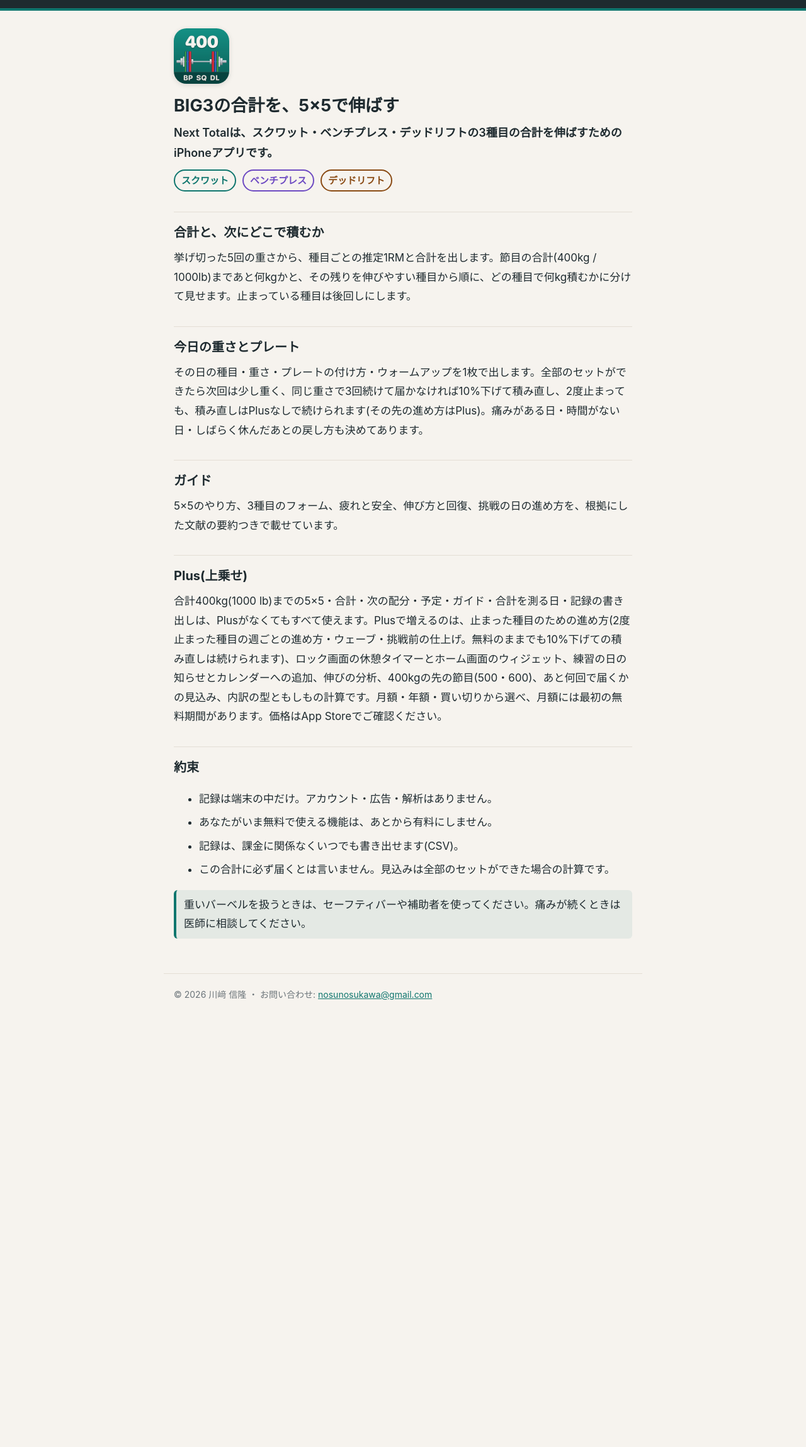
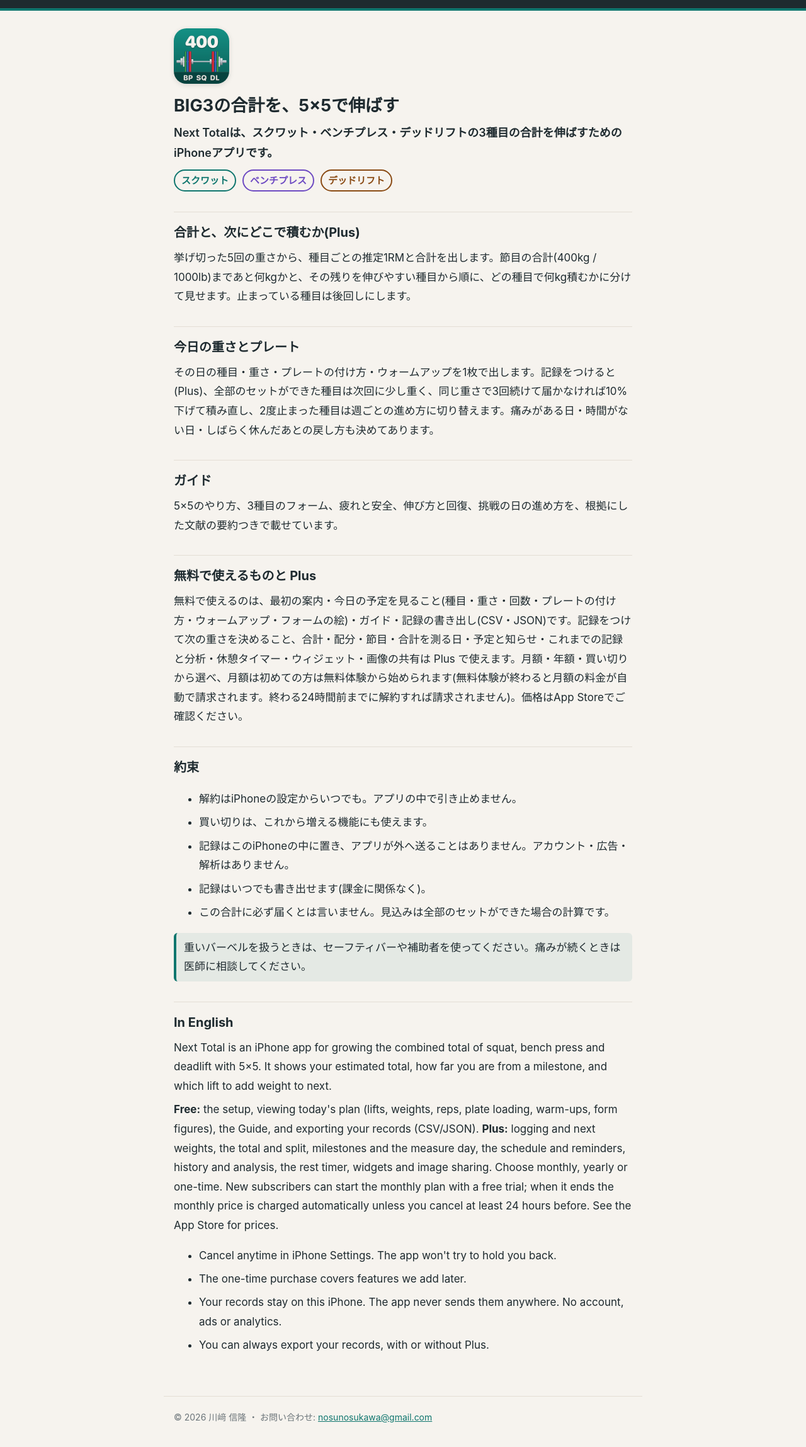
Before and after one commit to nosunosukawa/nexttotal-site, a plain HTML site: page index.html in a window 1280 px wide. Shown: the part 57-2354 px from the top of the page at 63% size. Before the commit the page ends 1688 px from the top, so only its background shows below. Drawn offline with Linux system fonts and the light colour scheme.

Commit message:
ほぼ全部有料の線に合わせる (法務 2026-10-07-legal-hardpaywall の B・6 節)
- index: 無料で使えるもの (最初の案内・今日の予定を見る・ガイド・記録の書き出し) と Plus の中身を新しい線に。月額の無料体験と自動の請求・24 時間前の解約を書く。積み直しは Plus なしで続けられる、の言い方を外す
- index の約束をアプリの 4 行にそろえる (解約はいつでも・買い切りはこれからの機能にも・アプリが外へ送ることはない・記録はいつでも書き出せる)。「いま無料の機能はあとから有料にしない」は外した
- support: 「Plus が無くてもすべて使える」の 2 か所を直す。解約は「無料体験が終わる 24 時間前までに」。書き出しは設定から (CSV・JSON・無料)。無料体験のお知らせの Q&A を足す
- privacy: 無料体験のお知らせ (ローカル通知)・購入の状態の扱い・サブスクリプションの管理のページ・JSON の書き出しを足し、最終更新を 10/7 に
- 3 ページに英語の節を足す

Co-Authored-By: Claude Opus 5.5 <noreply@anthropic.com>

```diff
--- a/index.html
+++ b/index.html
@@ -42,22 +42,35 @@
 <h1>BIG3の合計を、5×5で伸ばす</h1>
 <p class="lead">Next Totalは、スクワット・ベンチプレス・デッドリフトの3種目の合計を伸ばすためのiPhoneアプリです。</p>
 <div class="lifts"><span class="sq">スクワット</span><span class="bp">ベンチプレス</span><span class="dl">デッドリフト</span></div>
-<h2>合計と、次にどこで積むか</h2>
+<h2>合計と、次にどこで積むか(Plus)</h2>
 <p>挙げ切った5回の重さから、種目ごとの推定1RMと合計を出します。節目の合計(400kg / 1000lb)まであと何kgかと、その残りを伸びやすい種目から順に、どの種目で何kg積むかに分けて見せます。止まっている種目は後回しにします。</p>
 <h2>今日の重さとプレート</h2>
-<p>その日の種目・重さ・プレートの付け方・ウォームアップを1枚で出します。全部のセットができたら次回は少し重く、同じ重さで3回続けて届かなければ10%下げて積み直し、2度止まっても、積み直しはPlusなしで続けられます(その先の進め方はPlus)。痛みがある日・時間がない日・しばらく休んだあとの戻し方も決めてあります。</p>
+<p>その日の種目・重さ・プレートの付け方・ウォームアップを1枚で出します。記録をつけると(Plus)、全部のセットができた種目は次回に少し重く、同じ重さで3回続けて届かなければ10%下げて積み直し、2度止まった種目は週ごとの進め方に切り替えます。痛みがある日・時間がない日・しばらく休んだあとの戻し方も決めてあります。</p>
 <h2>ガイド</h2>
 <p>5×5のやり方、3種目のフォーム、疲れと安全、伸び方と回復、挑戦の日の進め方を、根拠にした文献の要約つきで載せています。</p>
-<h2>Plus(上乗せ)</h2>
-<p>合計400kg(1000 lb)までの5×5・合計・次の配分・予定・ガイド・合計を測る日・記録の書き出しは、Plusがなくてもすべて使えます。Plusで増えるのは、止まった種目のための進め方(2度止まった種目の週ごとの進め方・ウェーブ・挑戦前の仕上げ。無料のままでも10%下げての積み直しは続けられます)、ロック画面の休憩タイマーとホーム画面のウィジェット、練習の日の知らせとカレンダーへの追加、伸びの分析、400kgの先の節目(500・600)、あと何回で届くかの見込み、内訳の型ともしもの計算です。月額・年額・買い切りから選べ、月額には最初の無料期間があります。価格はApp Storeでご確認ください。</p>
+<h2>無料で使えるものと Plus</h2>
+<p>無料で使えるのは、最初の案内・今日の予定を見ること(種目・重さ・回数・プレートの付け方・ウォームアップ・フォームの絵)・ガイド・記録の書き出し(CSV・JSON)です。記録をつけて次の重さを決めること、合計・配分・節目・合計を測る日・予定と知らせ・これまでの記録と分析・休憩タイマー・ウィジェット・画像の共有は Plus で使えます。月額・年額・買い切りから選べ、月額は初めての方は無料体験から始められます(無料体験が終わると月額の料金が自動で請求されます。終わる24時間前までに解約すれば請求されません)。価格はApp Storeでご確認ください。</p>
 <h2>約束</h2>
 <ul>
-<li>記録は端末の中だけ。アカウント・広告・解析はありません。</li>
-<li>あなたがいま無料で使える機能は、あとから有料にしません。</li>
-<li>記録は、課金に関係なくいつでも書き出せます(CSV)。</li>
+<li>解約はiPhoneの設定からいつでも。アプリの中で引き止めません。</li>
+<li>買い切りは、これから増える機能にも使えます。</li>
+<li>記録はこのiPhoneの中に置き、アプリが外へ送ることはありません。アカウント・広告・解析はありません。</li>
+<li>記録はいつでも書き出せます(課金に関係なく)。</li>
 <li>この合計に必ず届くとは言いません。見込みは全部のセットができた場合の計算です。</li>
 </ul>
 <p class="note">重いバーベルを扱うときは、セーフティバーや補助者を使ってください。痛みが続くときは医師に相談してください。</p>
+
+<h2 lang="en">In English</h2>
+<div lang="en">
+<p>Next Total is an iPhone app for growing the combined total of squat, bench press and deadlift with 5×5. It shows your estimated total, how far you are from a milestone, and which lift to add weight to next.</p>
+<p><strong>Free:</strong> the setup, viewing today's plan (lifts, weights, reps, plate loading, warm-ups, form figures), the Guide, and exporting your records (CSV/JSON). <strong>Plus:</strong> logging and next weights, the total and split, milestones and the measure day, the schedule and reminders, history and analysis, the rest timer, widgets and image sharing. Choose monthly, yearly or one-time. New subscribers can start the monthly plan with a free trial; when it ends the monthly price is charged automatically unless you cancel at least 24 hours before. See the App Store for prices.</p>
+<ul>
+<li>Cancel anytime in iPhone Settings. The app won't try to hold you back.</li>
+<li>The one-time purchase covers features we add later.</li>
+<li>Your records stay on this iPhone. The app never sends them anywhere. No account, ads or analytics.</li>
+<li>You can always export your records, with or without Plus.</li>
+</ul>
+</div>
 
 </main>
 <footer>© 2026 川﨑 信隆 ・ お問い合わせ: <a href="mailto:nosunosukawa@gmail.com">nosunosukawa@gmail.com</a></footer>
```
Also changed, not shown: privacy.html (+18 -3 lines), support.html (+16 -4 lines).
